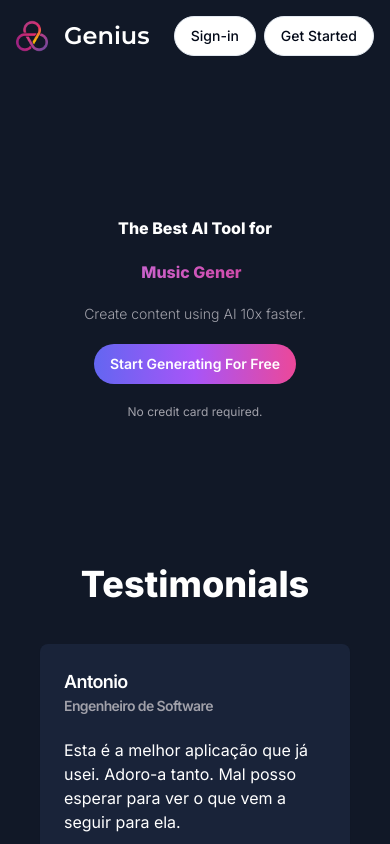
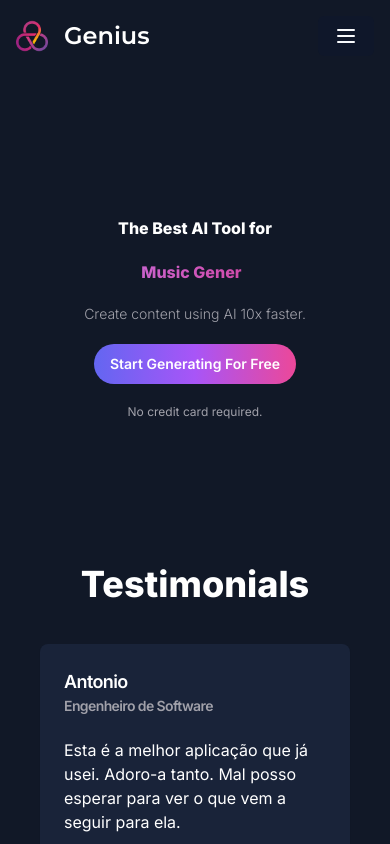
Before and after one commit to LucasJnoub/saas-ai, a Next.js app: page / in a window 390 px wide. Built offline with nearby package versions, Linux system fonts and the light colour scheme; no server answers.

Commit message:
adding hamburguer menu on landing page

```diff
--- a/components/landing-navbar.tsx
+++ b/components/landing-navbar.tsx
@@ -1,10 +1,11 @@
 "use client";
 import { Montserrat } from "next/font/google";
-import  Image  from "next/image";
-import  Link from "next/link";
+import Image from "next/image";
+import Link from "next/link";
 import { useAuth } from "@clerk/nextjs";
 import { cn } from "@/lib/utils";
 import { Button } from "./ui/button";
+import MobileLandingMenu from "./mobile-landing-menu";
 
 
 const font = Montserrat({
@@ -12,8 +13,8 @@ const font = Montserrat({
   subsets: ["latin"],
 })
 
- function LandingNavBar(){
-  const {isSignedIn} = useAuth();
+function LandingNavBar() {
+  const { isSignedIn } = useAuth();
 
   return (
     <nav className="p-4 bg-transparent flex items-center justify-between">
@@ -33,24 +34,22 @@ const font = Montserrat({
           Genius
         </h1>
       </Link>
-
-    <div className="flex items-center gap-x-2">
-    <Link
-      href={isSignedIn? "/dashboard" : "/sign-in"}
-      >
-        <Button  variant={"outline"} className="rounded-full">
+      <div className="flex items-center gap-x-2 flex-row">
+  <div className="hidden sm:flex gap-x-2">
+    <Link href={isSignedIn ? "/dashboard" : "/sign-in"}>
+      <Button variant="outline" className="rounded-full">
         Sign-in
       </Button>
-
     </Link>
-      <Link
-      href={isSignedIn? "/dashboard" : "/sign-up"}
-      >
-        <Button  variant={"outline"} className="rounded-full">
+    <Link href={isSignedIn ? "/dashboard" : "/sign-up"}>
+      <Button variant="outline" className="rounded-full">
         Get Started
       </Button>
-
     </Link>
+  </div>
+  <div className="sm:hidden">
+    <MobileLandingMenu></MobileLandingMenu>
+  </div>
 </div>
     </nav>)
 }
--- /dev/null
+++ b/components/landing-sidebar.tsx
@@ -0,0 +1,70 @@
+"use client"
+import React from 'react';
+import Image from 'next/image';
+import Link from 'next/link';
+import { usePathname } from 'next/navigation';
+import { Montserrat } from 'next/font/google';
+import { cn } from '@/lib/utils';
+import { UserIcon, UserPlusIcon } from 'lucide-react';
+import { useAuth } from '@clerk/nextjs';
+
+const montserrat = Montserrat({
+  weight: '600',
+  subsets: ['latin']
+});
+
+export default function LandingSideBar() {
+  const pathname = usePathname();
+  const { isSignedIn } = useAuth();
+
+  return (
+    <div className=' py-4 flex-col h-full bg-[#111827] text-white'>
+      <div className="px-3 py-2 flex-1">
+        <Link href='/dashboard' className='flex items-center pl-3 mb-14'>
+          <div className="relative w-8 h-8 mr-4">
+            <Image
+              fill
+              alt='logo'
+              src='/logo.png'
+            />
+          </div>
+          <h1 className={cn("text-2xl font-bold", montserrat.className)}>
+            Genius
+          </h1>
+        </Link>
+
+        <div className="space-y-1">
+          {/* Adicione seus links de rota aqui */}
+        </div>
+
+        {/* Botões Sign-in e Sign-up */}
+        <div className="mt-auto">
+          <Link
+            href={isSignedIn ? "/dashboard" : "/sign-in"}
+            className={cn(
+              'text-sm group flex p-3 w-full justify-start font-medium cursor-pointer hover:text-white hover:bg-white/10 rounded-lg transition',
+              isSignedIn ? 'bg-white/10 text-white' : 'text-zinc-400'
+            )}
+          >
+            <div className="flex items-center flex-1">
+              <UserIcon className="h-5 w-5 mr-3" />
+              Sign-in
+            </div>
+          </Link>
+          <Link
+            href={isSignedIn ? "/dashboard" : "/sign-up"}
+            className={cn(
+              'text-sm group flex p-3 w-full justify-start font-medium cursor-pointer hover:text-white hover:bg-white/10 rounded-lg transition',
+              isSignedIn ? 'bg-white/10 text-white' : 'text-zinc-400'
+            )}
+          >
+            <div className="flex items-center flex-1">
+              <UserPlusIcon className="h-5 w-5 mr-3" />
+              Sign-up
+            </div>
+          </Link>
+        </div>
+      </div>
+    </div>
+  )
+}
--- /dev/null
+++ b/components/mobile-landing-menu.tsx
@@ -0,0 +1,33 @@
+"use client"
+import React from 'react'
+import { Sheet, SheetTrigger, SheetContent} from './ui/sheet'
+import { useState, useEffect } from 'react';
+import { Button } from './ui/button';
+import { Menu } from 'lucide-react';
+import LandingSideBar from './landing-sidebar';
+
+export default function MobileLandingMenu() {
+  const [isMounted, setIsMounted] = useState(false);
+  useEffect(() => {
+    setIsMounted(true);
+  }, []);
+
+  return (
+
+    <div>
+      <Sheet>
+          {isMounted &&(
+            <SheetTrigger>
+              <Button>
+                <Menu/>
+              </Button>
+            </SheetTrigger>
+          )}
+
+           <SheetContent side={'right'} className='p-0' closeIconColor='white'>
+            <LandingSideBar></LandingSideBar>
+        </SheetContent>
+      </Sheet>
+    </div>
+  )
+}
```
Also changed, not shown: 1 other file (tests, documents, lock files or other folders). Lines whose indentation alone changed are shown as unchanged.
